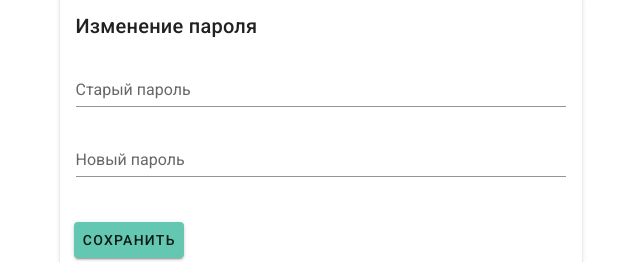
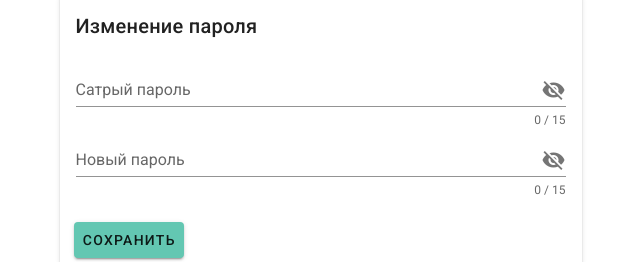
Before and after one commit to AlexBossov/finecard-v3, a Vue app: page /settings in a window 1280 px wide. Shown: the part 274-536 px from the top of the page, without its empty margins (0-640 px from the left). Built offline with nearby package versions, Linux system fonts and the light colour scheme; sample sign-in values are in the browser's storage; what vue-sweetalert2 would draw is missing.

Commit message:
feat: add vuelidate to SettingsPasswordCard.vue

```diff
--- a/src/components/settings/SettingsPasswordCard.vue
+++ b/src/components/settings/SettingsPasswordCard.vue
@@ -4,24 +4,80 @@
     <v-card-text>
       <v-form>
         <v-text-field
-            label="Старый пароль"
-            clearable
+            v-model="oldPassword"
+            :rules="passwordRules"
+            :counter="15"
+            :append-icon="show1 ? 'mdi-eye' : 'mdi-eye-off'"
+            :type="show1 ? 'text' : 'password'"
+            @click:append="show1 = !show1"
+            label="Сатрый пароль"
+            :class="{invalid: ($v.oldPassword.$dirty && !$v.oldPassword.required)
+                                  || ($v.oldPassword.$dirty && !$v.oldPassword.minLength)
+                                  || ($v.oldPassword.$dirty && !$v.oldPassword.maxLength)}"
         />
         <v-text-field
+            v-model="newPassword"
+            :rules="passwordRules"
+            :counter="15"
+            :append-icon="show2 ? 'mdi-eye' : 'mdi-eye-off'"
+            :type="show2 ? 'text' : 'password'"
+            @click:append="show2 = !show2"
             label="Новый пароль"
-            clearable
+            :class="{invalid: ($v.newPassword.$dirty && !$v.newPassword.required)
+                                  || ($v.newPassword.$dirty && !$v.newPassword.minLength)
+                                  || ($v.newPassword.$dirty && !$v.newPassword.maxLength)}"
         />
       </v-form>
     </v-card-text>
     <v-card-actions>
-      <v-btn style="background-color: #63C7B2; margin-left: 6px">Сохранить</v-btn>
+      <v-btn style="background-color: #63C7B2; margin-left: 6px" @click="save">Сохранить</v-btn>
     </v-card-actions>
   </v-card>
 </template>
 
 <script>
+import {maxLength, minLength, required} from "vuelidate/lib/validators";
+
 export default {
-  name: "SettingsPasswordCard"
+  name: "SettingsPasswordCard",
+  data() {
+    return {
+      oldPassword: '',
+      newPassword: '',
+      show1: false,
+      show2: false,
+      passwordRules: [
+        v => v.length >= 6 || 'Пароль должен быть больше 5 символов',
+        v => v.length <= 15 || 'Пароль должен быть меньше 16 символов',
+      ],
+    }
+  },
+  validations: {
+    oldPassword: {required, minLength: minLength(6), maxLength: maxLength(15)},
+    newPassword: {required, minLength: minLength(6), maxLength: maxLength(15)},
+  },
+  methods: {
+    save() {
+      if (this.$v.$invalid) {
+        this.$v.$touch()
+        this.$swal({
+          icon: 'error',
+          title: 'Зполните все поля правильно',
+          showConfirmButton: false,
+          timer: 1500
+        })
+        return
+      }
+      this.$swal({
+        icon: 'success',
+        title: 'Пароль успешно изменен',
+        showConfirmButton: false,
+        timer: 1500
+      })
+      this.oldPassword = ''
+      this.newPassword = ''
+    }
+  }
 }
 </script>
 
```
